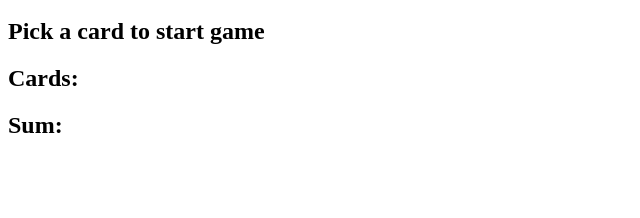
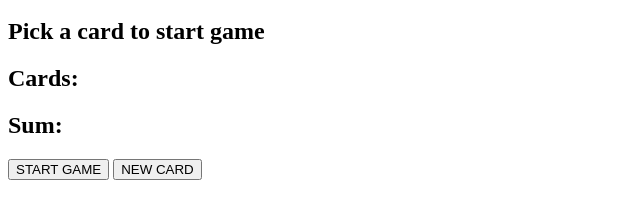
Before and after one commit to Olaotan/Blackjack-in-VSCode, a plain HTML site: page index.html in a window 1280 px wide. Shown: the part 48-266 px from the top of the page, without its empty margins (0-640 px from the left). Drawn offline with Linux system fonts and the light colour scheme.

Commit message:
added buttons

```diff
--- a/index.html
+++ b/index.html
@@ -7,5 +7,7 @@
         <h2 id="heading">Pick a card to start game</h2>
         <h2 id="cards-el">Cards: </h2>
         <h2 id="sum-el">Sum: </h2>
+        <button id="start-btn">START GAME</button>
+        <button id="new-btn">NEW CARD</button>
     </body>
 </html>
```
